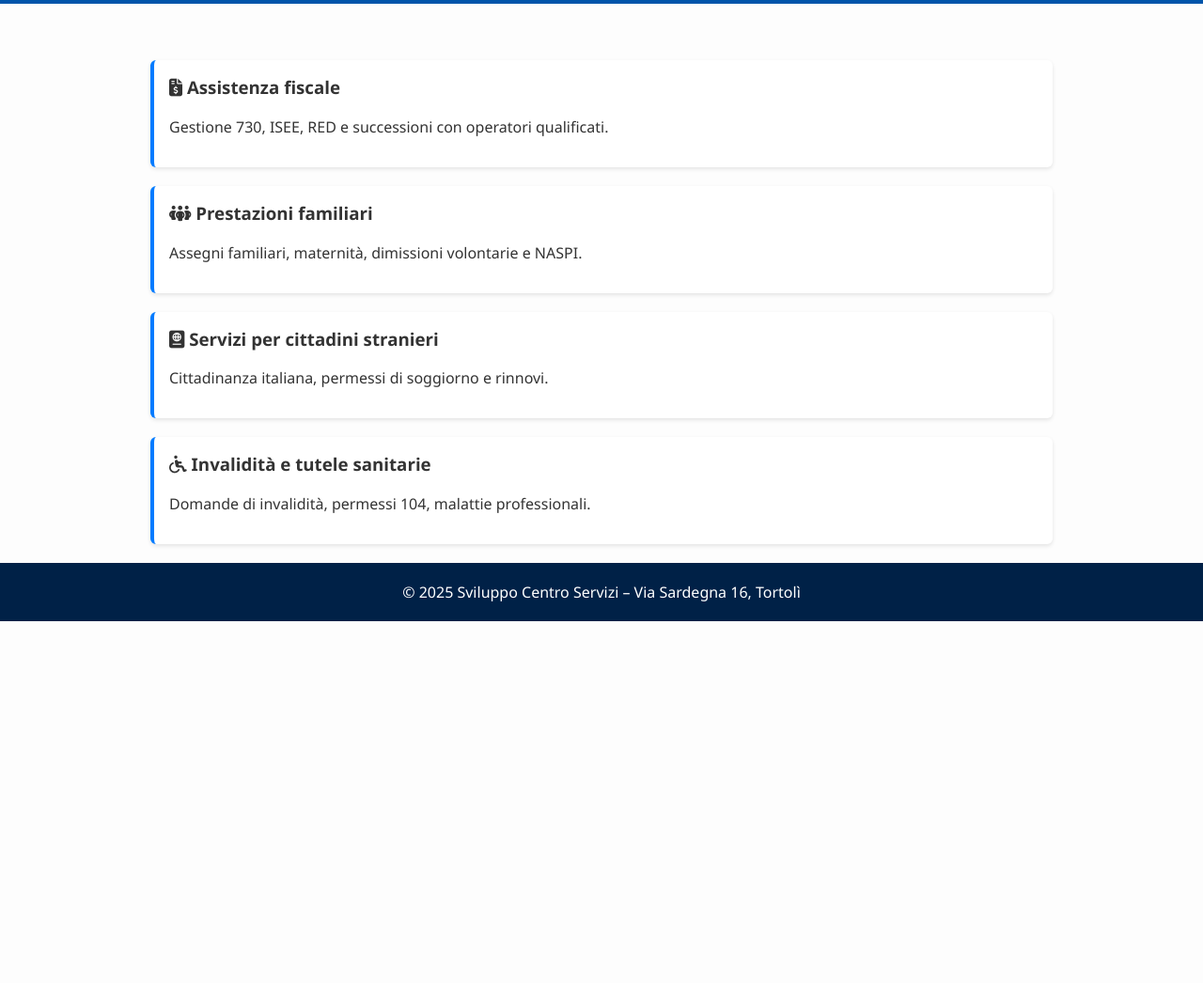
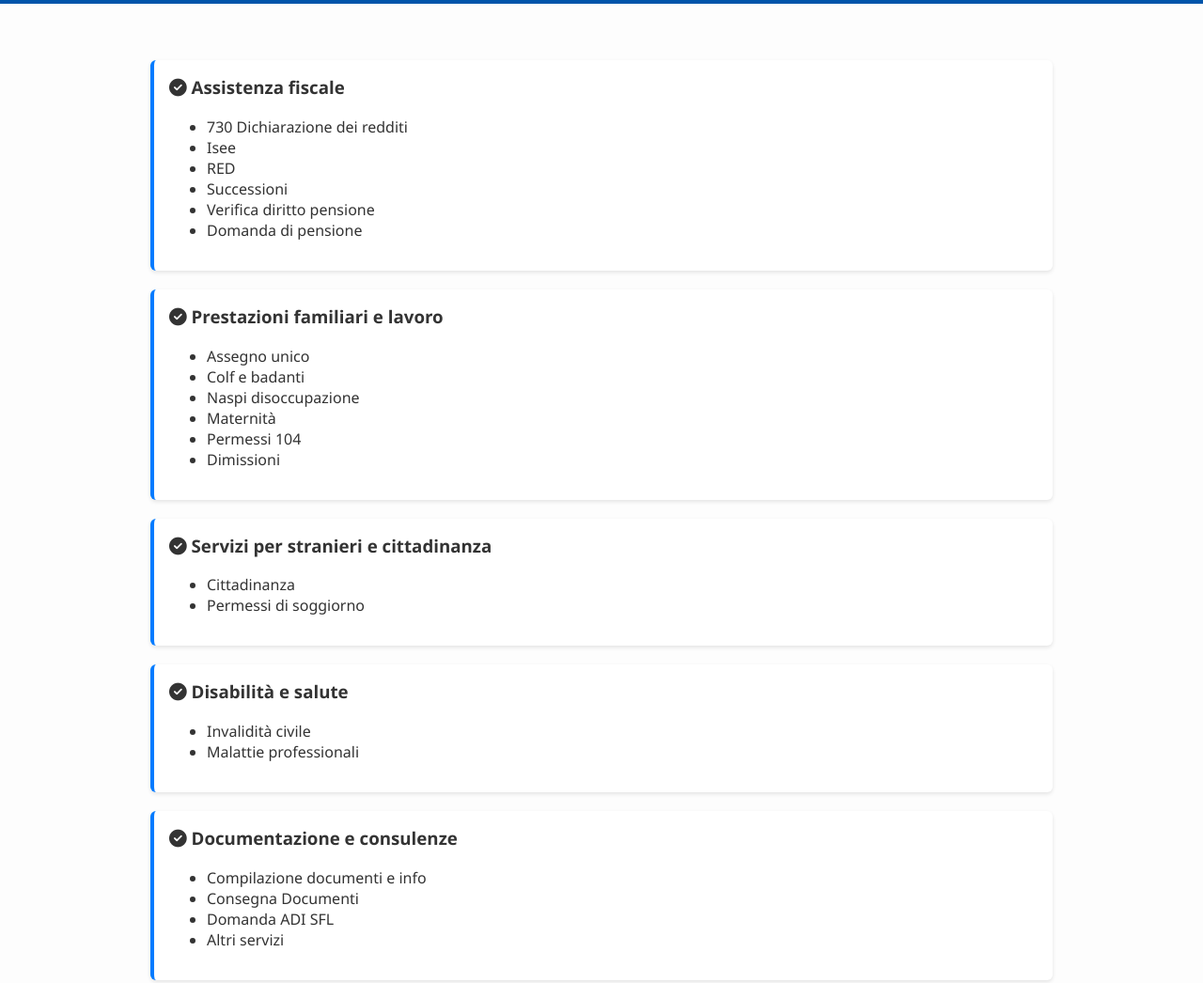
Before and after one commit to palmasstudio-collab/studiosmart, a plain HTML site: page index.html in a window 1280 px wide. Shown: the part 440-1486 px from the top of the page at 94% size. Before the commit the page ends 1101 px from the top, so only its background shows below. Drawn offline with Linux system fonts and the light colour scheme.

Commit message:
Add files via upload

```diff
--- a/index.html
+++ b/index.html
@@ -2,7 +2,7 @@
 <html lang="it">
 <head>
   <meta charset="UTF-8">
-  <title>Sviluppo Centro Servizi</title>
+  <title>CAF Centro di Assistenza Fiscale</title>
   <meta name="viewport" content="width=device-width, initial-scale=1.0">
   <link href="https://cdnjs.cloudflare.com/ajax/libs/font-awesome/6.4.0/css/all.min.css" rel="stylesheet">
   <style>
@@ -27,7 +27,7 @@
 </head>
 <body>
   <header>
-    <h1>Sviluppo Centro Servizi</h1>
+    <h1>CAF Centro di Assistenza Fiscale</h1>
     <nav>
       <ul>
         <li><a href="index.html">Home</a></li>
@@ -48,27 +48,31 @@
 
   <main>
     <div class="sezioni">
+
     <div class="box">
-        <h3><i class="fa-solid fa-file-invoice-dollar"></i> Assistenza fiscale</h3>
-        <p>Gestione 730, ISEE, RED e successioni con operatori qualificati.</p>
-      </div>
+      <h3><i class="fa-solid fa-check-circle"></i> Assistenza fiscale</h3>
+      <ul><li>730 Dichiarazione dei redditi</li><li>Isee</li><li>RED</li><li>Successioni</li><li>Verifica diritto pensione</li><li>Domanda di pensione</li></ul></div>
+
     <div class="box">
-        <h3><i class="fa-solid fa-people-group"></i> Prestazioni familiari</h3>
-        <p>Assegni familiari, maternità, dimissioni volontarie e NASPI.</p>
-      </div>
+      <h3><i class="fa-solid fa-check-circle"></i> Prestazioni familiari e lavoro</h3>
+      <ul><li>Assegno unico</li><li>Colf e badanti</li><li>Naspi disoccupazione</li><li>Maternità</li><li>Permessi 104</li><li>Dimissioni</li></ul></div>
+
     <div class="box">
-        <h3><i class="fa-solid fa-passport"></i> Servizi per cittadini stranieri</h3>
-        <p>Cittadinanza italiana, permessi di soggiorno e rinnovi.</p>
-      </div>
+      <h3><i class="fa-solid fa-check-circle"></i> Servizi per stranieri e cittadinanza</h3>
+      <ul><li>Cittadinanza</li><li>Permessi di soggiorno</li></ul></div>
+
     <div class="box">
-        <h3><i class="fa-solid fa-wheelchair"></i> Invalidità e tutele sanitarie</h3>
-        <p>Domande di invalidità, permessi 104, malattie professionali.</p>
-      </div>
+      <h3><i class="fa-solid fa-check-circle"></i> Disabilità e salute</h3>
+      <ul><li>Invalidità civile</li><li>Malattie professionali</li></ul></div>
+
+    <div class="box">
+      <h3><i class="fa-solid fa-check-circle"></i> Documentazione e consulenze</h3>
+      <ul><li>Compilazione documenti e info</li><li>Consegna Documenti</li><li>Domanda ADI SFL</li><li>Altri servizi</li></ul></div>
 </div>
 </main>
 
   <footer>
-    &copy; 2025 Sviluppo Centro Servizi – Via Sardegna 16, Tortolì
+    &copy; 2025 CAF Centro di Assistenza Fiscale – Via Sardegna 16, Tortolì
   </footer>
 </body>
 </html>
```
Also changed, not shown: servizi.html (+3 -3 lines). Lines whose indentation alone changed are shown as unchanged.
